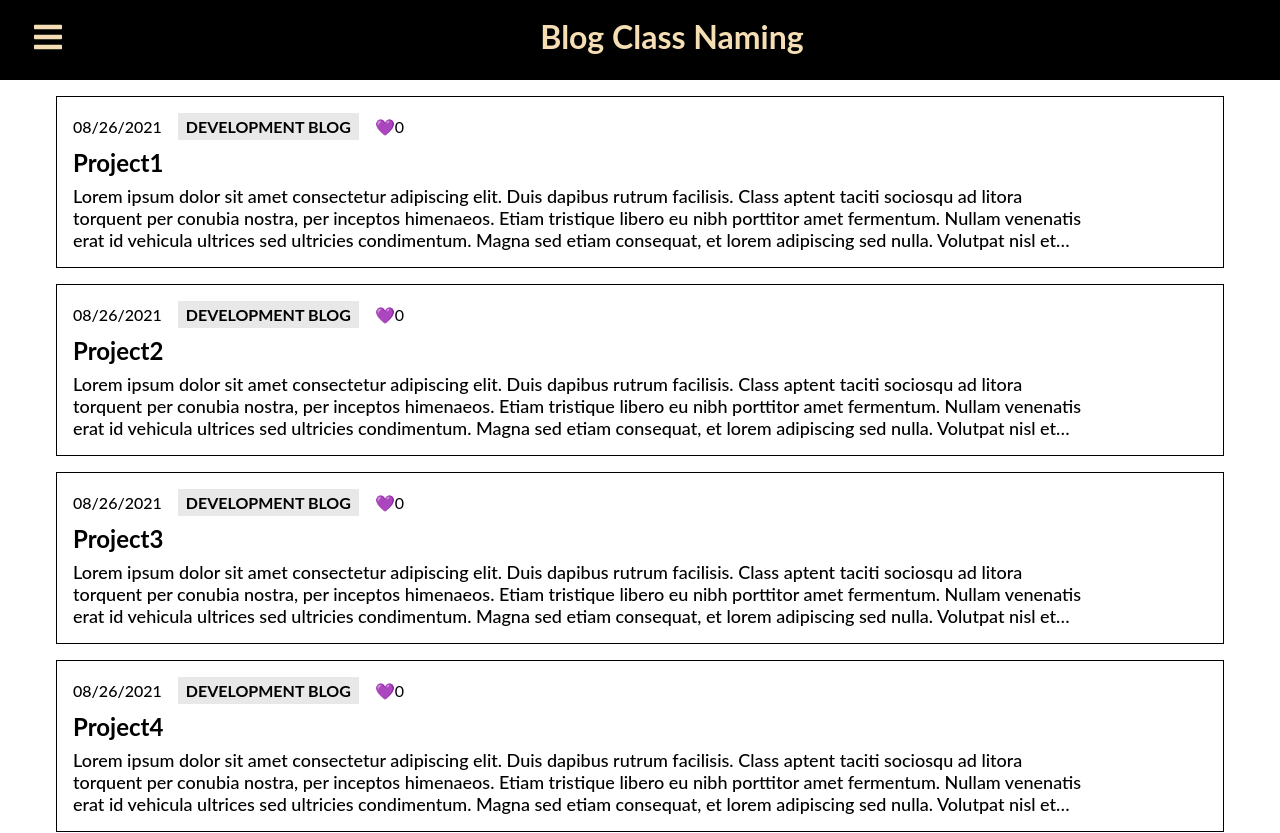
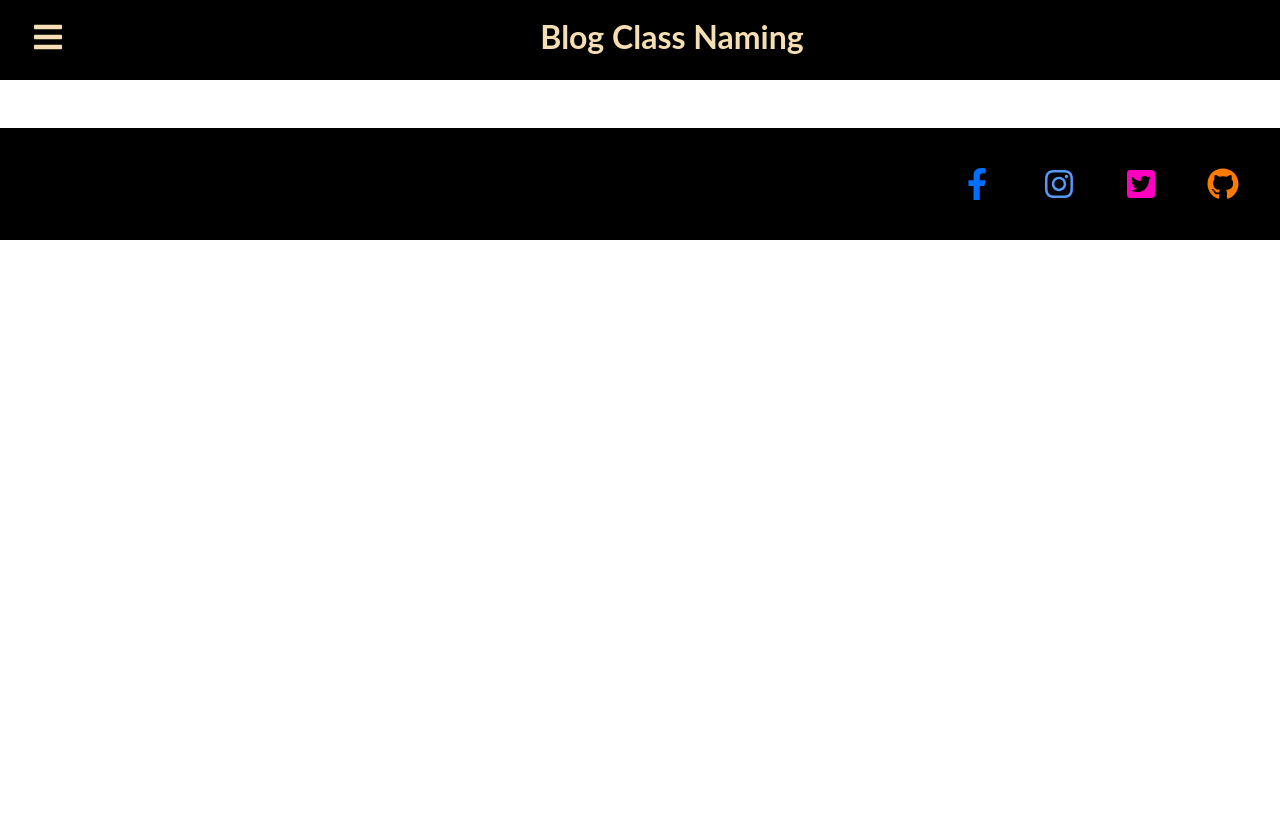
Before and after one commit to sinde530/crong, a React (Create React App) app: page / in a window 1280 px wide. Shown: the top 833 px of the page. After the commit the page ends 800 px from the top, so only its background shows below. Built offline with nearby package versions, Linux system fonts and the light colour scheme.

Commit message:
Home paeh change.

```diff
--- a/src/App.js
+++ b/src/App.js
@@ -12,23 +12,22 @@ import Team from './Pages/Team';
 
 
 
-
 function App() {
 
   return (
     <BrowserRouter>
 
-    <div className="App">
+    <div>
       <Header />
       <Switch>
-      <Route path ='/' exact component={Home}/>
+      <Route path ='/crong-blog' exact component={Home}/>
       <Route path ='/reports' component={Reports}/>
       <Route path ='/notion' component={Notion}/>
       <Route path ='/team' component={Team}/>
       <Route path ='/messages' component={Messages}/>
       <Route path ='/suport' component={Suport}/>
       </Switch>
-      <Footer />
+      <Footer/>
     </div>
     </BrowserRouter>
   );
--- a/src/Components/Header.js
+++ b/src/Components/Header.js
@@ -18,7 +18,7 @@ function Header() {
                     <Link to="#" className="menu-bars">
                         <FaIcons.FaBars onClick={showSidebar} />
                     </Link>
-                    <Link to="/" className="header-nm"><h1 >Blog Class Naming</h1></Link>
+                    <Link to="/crong-blog" className="header-nm"><h1 >Blog Class Naming</h1></Link>
                 </div>
                 <nav className={sidebar ? 'nav-menu active' : 'nav-menu'}>
                     <ul className='nav-menu-items' onClick={showSidebar}>
--- a/src/Components/SidebarData.js
+++ b/src/Components/SidebarData.js
@@ -7,7 +7,7 @@ import * as SiIcons from 'react-icons/si';
 export const SidebarData =  [
     {
         title: 'Home',
-        path: '/',
+        path: '/crong-blog',
         icon: <AiIcons.AiFillHome />,
         cName: 'nav-text'
     },
--- /dev/null
+++ b/src/Styles/rechart.css
@@ -0,0 +1,4 @@
+.charts-container{
+    width: 100%;
+    height: 100%;
+}
```
Also changed, not shown: src/Styles/message.css (added).
